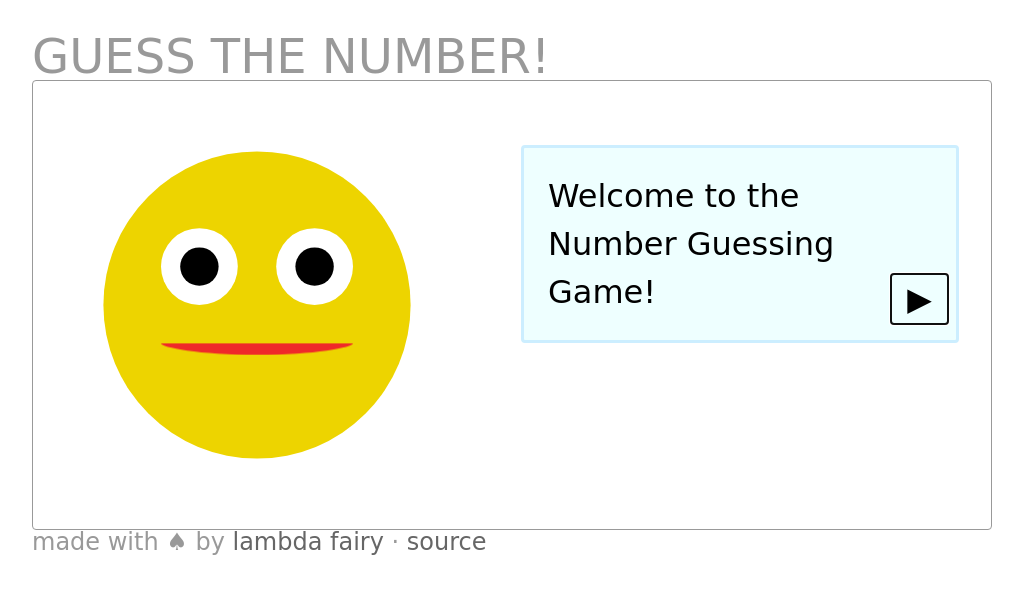
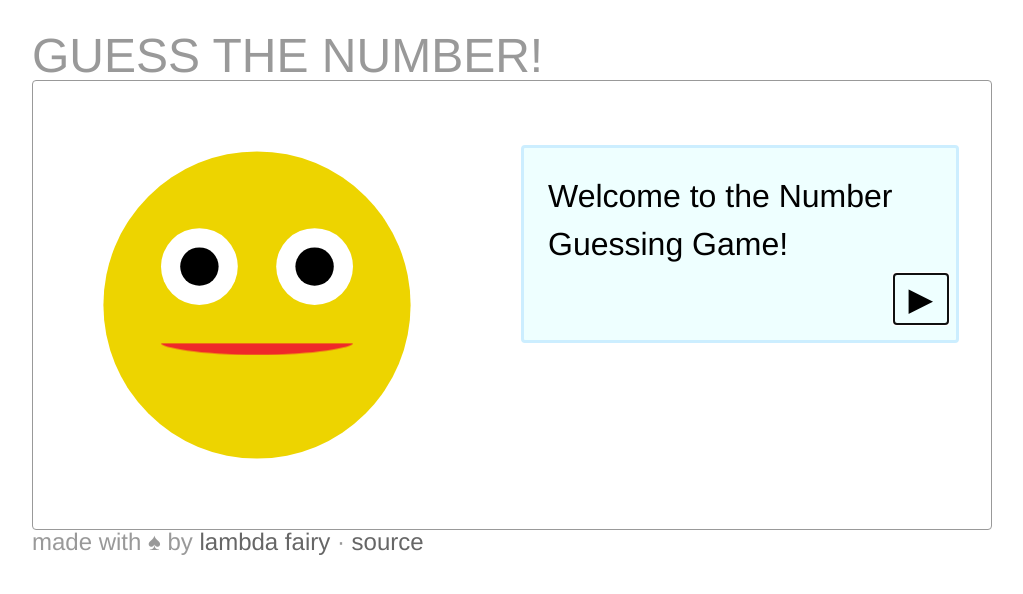
Before and after one commit to lambda-fairy/gtn, a plain HTML site: page index.html in a window 1280 px wide. Shown: the whole page, without its empty margins (128-1151 px from the left). Drawn offline with Linux system fonts and the light colour scheme.

Commit message:
Change font to Helvetica/Arial

```diff
--- a/gtn.css
+++ b/gtn.css
@@ -1,5 +1,5 @@
 html, input, button {
-  font: 16px/1.5 "DejaVu Sans", Verdana, sans-serif;
+  font: 16px/1.5 Helvetica, Arial, sans-serif;
 }
 @media (min-width: 750px) and (min-height: 450px) {
   html, input, button {
```
